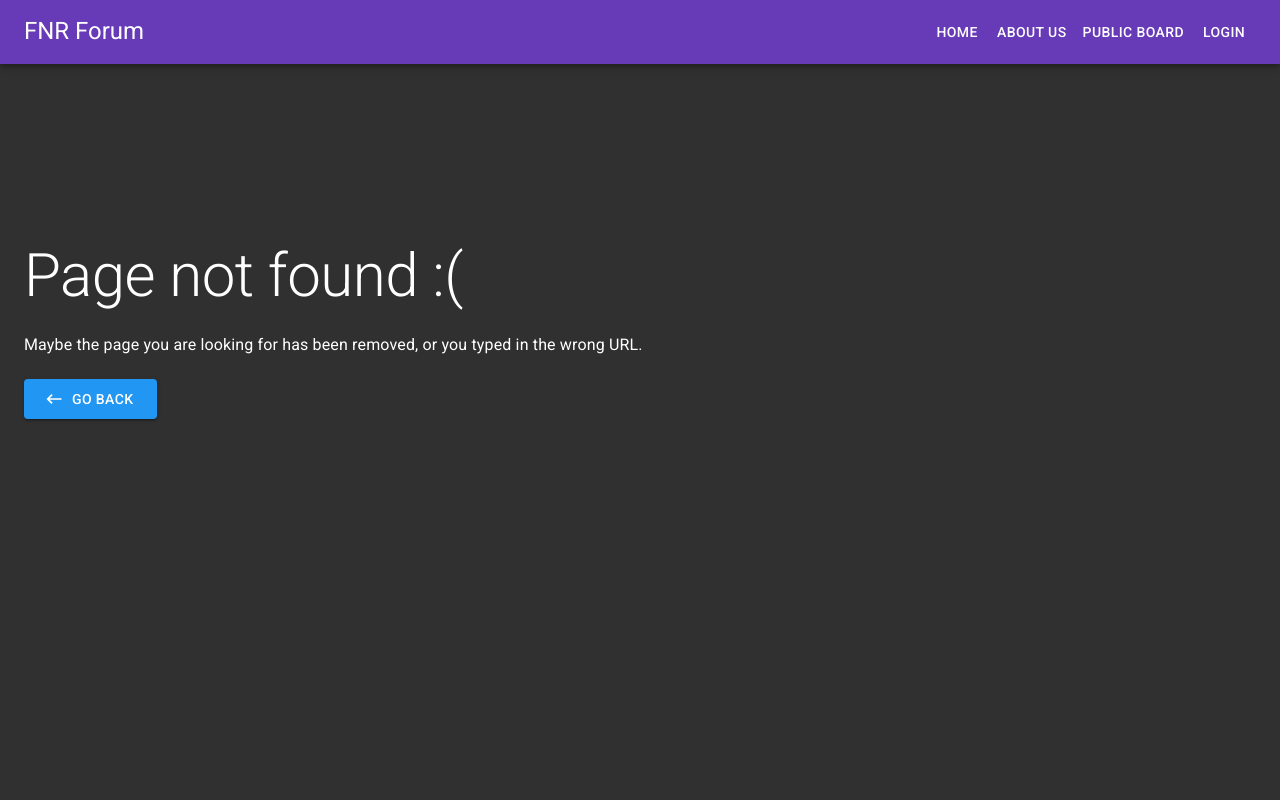
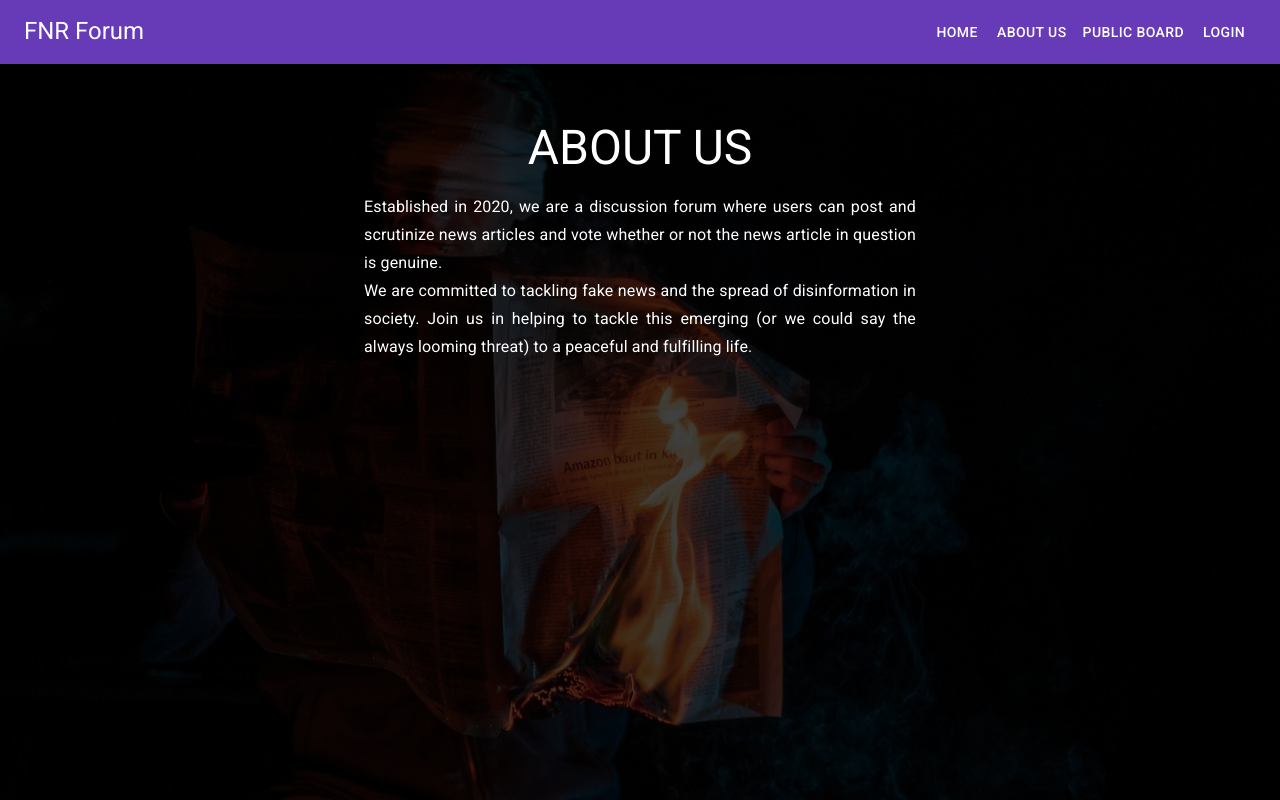
Before and after one commit to confusedwdeveloper/fake-news-reporting-forum-frontend, a React (Create React App) app: page /about-us in a window 1280 px wide. Before the commit this address had no page. Built offline with nearby package versions, Linux system fonts and the light colour scheme.

Commit message:
about us page complete

```diff
--- /dev/null
+++ b/src/features/about-us/AboutUs.styles.js
@@ -0,0 +1,39 @@
+import { makeStyles } from "@material-ui/core/styles";
+import img from "./max-muselmann-9NXdr0gDKgw-unsplash.jpg";
+
+const useStyles = makeStyles((theme) => ({
+  root: {
+    background: `url(${img}) no-repeat center center/cover`,
+    height: "100vh",
+    position: "relative",
+    width: "100%",
+  },
+  overlay: {
+    backgroundColor: "rgba(0,0,0,0.75)",
+    position: "absolute",
+    top: 0,
+    left: 0,
+    width: "100%",
+    height: "100%",
+    zIndex: 1,
+  },
+  container: {
+    margin: "auto",
+    height: "100%",
+    display: "flex",
+    flexDirection: "column",
+    // justifyContent: "center",
+    paddingTop: 120,
+    textAlign: "center",
+    alignItems: "center",
+  },
+  button: {
+    display: "block",
+    marginTop: theme.spacing(2),
+    paddingTop: theme.spacing(1),
+    paddingBottom: theme.spacing(1),
+    paddingRight: theme.spacing(3),
+    paddingLeft: theme.spacing(3),
+  },
+}));
+export { useStyles };
--- /dev/null
+++ b/src/features/about-us/index.js
@@ -0,0 +1,33 @@
+import { Box, Container, Typography } from "@material-ui/core";
+import { useStyles } from "./AboutUs.styles";
+
+export default function AboutUs() {
+  const classes = useStyles();
+  return (
+    <Box component="article" className={classes.root}>
+      <Box className={classes.overlay}>
+        <Container fixed className={classes.container} maxWidth="sm">
+          <Typography gutterBottom component="h1" variant="h3">
+            ABOUT US
+          </Typography>
+          <Typography variant="subtitle1" component="p" align="justify">
+            Established in 2020, we are a discussion forum where users can post
+            and scrutinize news articles and vote whether or not the news
+            article in question is genuine.
+          </Typography>
+          <Typography
+            variant="subtitle1"
+            component="p"
+            align="justify"
+            gutterBottom
+          >
+            We are committed to tackling fake news and the spread of
+            disinformation in society. Join us in helping to tackle this
+            emerging (or we could say the always looming threat) to a peaceful
+            and fulfilling life.
+          </Typography>
+        </Container>
+      </Box>
+    </Box>
+  );
+}
--- a/src/features/app/Links.js
+++ b/src/features/app/Links.js
@@ -9,7 +9,9 @@ export default function Links() {
       <Button onClick={() => history.push("/")} color="inherit">
         Home
       </Button>
-      <Button color="inherit">About Us</Button>
+      <Button onClick={() => history.push("/about-us")} color="inherit">
+        About Us
+      </Button>
       <Button color="inherit">Public Board</Button>
       <Button color="inherit">Login</Button>
     </>
--- a/src/features/app/Root.js
+++ b/src/features/app/Root.js
@@ -6,6 +6,7 @@ import { makeStyles } from "@material-ui/core/styles";
 
 const Home = lazy(() => import("../home"));
 const NotFound = lazy(() => import("../404"));
+const AboutUs = lazy(() => import("../about-us"));
 
 const useStyles = makeStyles({
   main: {
@@ -29,6 +30,9 @@ const Root = () => {
       >
         <Switch>
           <Route exact path="/" component={Home} />
+          <Route exact path="/about-us">
+            <AboutUs />
+          </Route>
           <Route>
             <NotFound />
           </Route>
--- a/src/features/app/Sidebar.js
+++ b/src/features/app/Sidebar.js
@@ -28,7 +28,7 @@ export default function Sidebar({ toggleSidebar, state }) {
           <ListItemText primary="Home" />
         </ListItem>
         <Divider />
-        <ListItem button>
+        <ListItem button onClick={() => history.push("/about-us")}>
           <ListItemIcon>
             <Info />
           </ListItemIcon>
```
Also changed, not shown: 1 other file (tests, documents, lock files or other folders).
